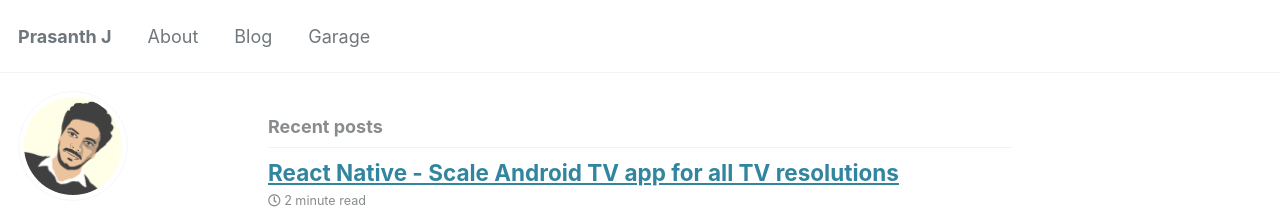
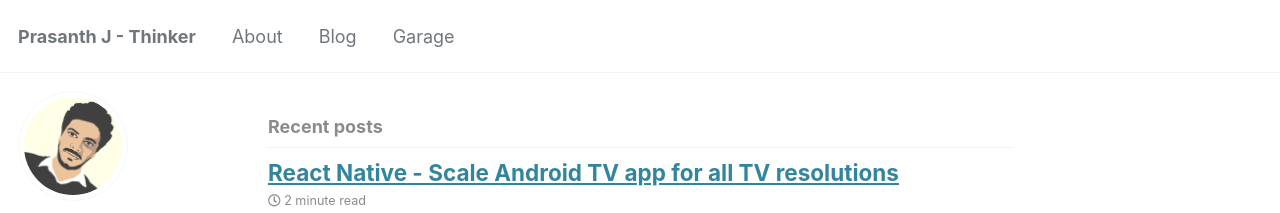
Before and after one commit to PrasanthJayaraman/PrasanthJayaraman.github.io, a Jekyll site: the page built from index.html, in a window 1280 px wide and 900 px high. Shown: the top 213 px of the window. Built offline with Jekyll 4.4.1, drawn with Linux system fonts in a browser that asks for light colours; cached includes are drawn as plain includes; nearby versions of some CDN libraries; the list of posts is cut into pages by our own code.

Commit message:
Update _config.yml

```diff
--- a/_config.yml
+++ b/_config.yml
@@ -16,7 +16,7 @@ minimal_mistakes_skin    : "default" # "air", "aqua", "contrast", "dark", "dirt"
 
 # Site Settings
 locale                   : "en-US"
-title                    : "Prasanth J"
+title                    : "Prasanth J - Thinker"
 title_separator          : "-"
 name                     : "Prasanth J"
 description              : "Thinking, Reading, Writing, Collecting, Designing, Coding, Developing, Debugging, Deploying and Playing Around..."
@@ -123,7 +123,7 @@ author:
       url: "https://www.linkedin.com/in/prasanthjayaraman/"
     - label: "Stackoverflow"
       icon: "fab fa-fw fa-stack-overflow"
-      url: "https://stackoverflow.com/users/2148827/prasanth-jaya"
+      url: "https://stackoverflow.com/users/flair/2148827.png?theme=clean"
 
 # Site Footer
 footer:
```
